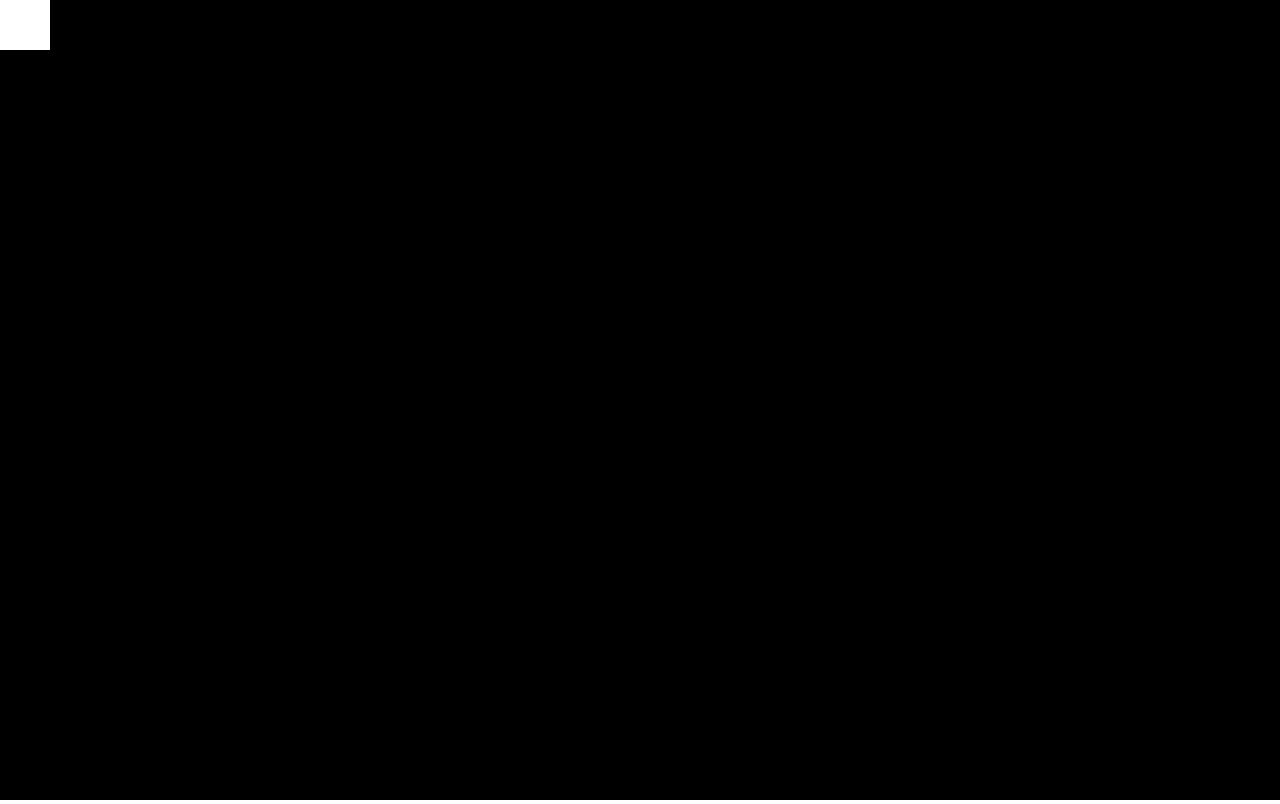
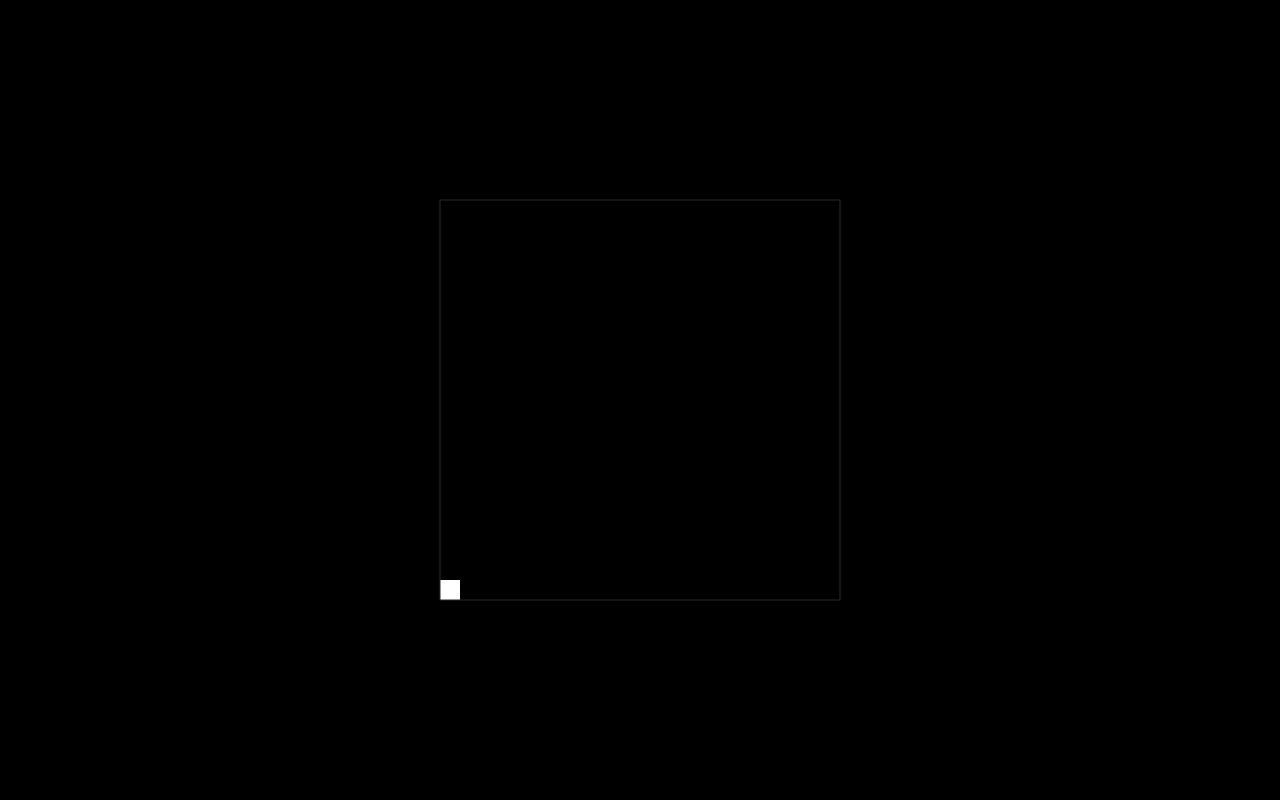
Before and after one commit to yeskapa/multiplayer, a plain HTML site: page index.html in a window 1280 px wide. Drawn offline with Linux system fonts and the light colour scheme.

Commit message:
its done i think

```diff
--- /dev/null
+++ b/graphics.js
@@ -0,0 +1,15 @@
+function drawPlayer(p) {
+    ctx.fillStyle = "#fff"
+    ctx.fillRect(p.x - playerSize / 2 + boundOffset.x, p.y - playerSize / 2 + boundOffset.y, playerSize, playerSize)
+}
+
+function drawBounds() {
+    ctx.strokeStyle = "#2a2a2a"
+    ctx.beginPath()
+    ctx.moveTo(boundOffset.x, boundOffset.y)
+    ctx.lineTo(bounds.width + boundOffset.x, boundOffset.y)
+    ctx.lineTo(bounds.width + boundOffset.x, bounds.height + boundOffset.y)
+    ctx.lineTo(boundOffset.x, bounds.height + boundOffset.y)
+    ctx.closePath()
+    ctx.stroke()
+}
--- a/index.html
+++ b/index.html
@@ -14,6 +14,9 @@
 	   </style>
 	</head>
 	<body>
+		<script src="graphics.js"></script>
+		<script src="player.js"></script>
+		<script src="input.js"></script>
 		<script src="script.js"></script>
 		<canvas id="canvas"></canvas>
 	</body>
--- /dev/null
+++ b/input.js
@@ -0,0 +1,15 @@
+var keysDown = new Map()
+
+addEventListener("keydown", function(e) {
+    keysDown.set(e.key.toLowerCase(), true)
+})
+
+addEventListener("keyup", function(e) {
+    keysDown.set(e.key.toLowerCase(), false)
+})
+
+function handleInput() {
+    if (keysDown.get("a")) player.velocity.x -= playerSpeed
+    if (keysDown.get("d")) player.velocity.x += playerSpeed
+    if ((keysDown.get(" ") || keysDown.get("w")) && player.onGround) player.velocity.y -= playerJumpPower
+}
--- /dev/null
+++ b/player.js
@@ -0,0 +1,66 @@
+class Player {
+    constructor(x, y, vx, vy) {
+        this.serverPosition = {
+            x:x,
+            y:y
+        }
+        this.position = {
+            x:x,
+            y:y
+        }
+        this.velocity = {
+            x:vx,
+            y:vy
+        }
+
+        this.onGround = false
+    }
+
+    update() {
+        handleInput()
+        player.velocity.y += gravity
+
+        player.velocity.x *= playerFriction
+        player.velocity.y *= playerFriction
+
+        player.position.x += player.velocity.x
+        player.position.y += player.velocity.y
+
+        player.onGround = false
+
+        if (player.position.x + playerSize / 2 > bounds.width) {
+            player.position.x = bounds.width - playerSize / 2
+            player.velocity.x = 0
+        }
+        if (player.position.x - playerSize / 2 < 0) {
+            player.position.x = playerSize / 2
+            player.velocity.x = 0
+        }
+        if (player.position.y + playerSize / 2 > bounds.height) {
+            player.position.y = bounds.height - playerSize / 2
+            player.velocity.y = 0
+            player.onGround = true
+        }
+        if (player.position.y - playerSize / 2 < 0) {
+            player.position.y = playerSize / 2
+            player.velocity.y = 0
+        }
+
+        if (socket.readyState == 1) {
+            if (distance(player.serverPosition, player.position) > playerSize / 2) {
+                socket.send(JSON.stringify(player.position))
+                player.serverPosition.x = player.position.x
+                player.serverPosition.y = player.position.y
+            }
+        }
+    }
+
+    draw() {
+        ctx.fillStyle = "#fff"
+        ctx.fillRect(this.position.x - playerSize / 2 + boundOffset.x, this.position.y - playerSize / 2 + boundOffset.y, playerSize, playerSize)
+    }
+}
+
+function distance(a, b) {
+    return Math.sqrt((a.x - b.x) ** 2 + (a.y - b.y) ** 2)
+}
--- a/script.js
+++ b/script.js
@@ -1,29 +1,46 @@
 var can
 var ctx
 
+const online = true
+const playerSize = 20
 const playerSpeed = 1
+const playerFriction = 0.9
+const playerJumpPower = 30
+const gravity = 1
 
-var player = {x:0, y:0}
+const boundOffset = {
+    x:0,
+    y:0
+}
+const bounds = {
+    width:400,
+    height:400
+}
+
+var player = new Player(0, 0, 0, 0)
 var otherPlayers = []
 
-const socket = new WebSocket('wss://arcane-sands-37817-c448646235e1.herokuapp.com/')
-
-socket.onmessage = function(event) {
-    if (event.data == "ping") return
-    otherPlayers = JSON.parse(event.data)
+var socket
+if (online) {
+    socket = new WebSocket('wss://arcane-sands-37817-c448646235e1.herokuapp.com/')
 }
 
-socket.onopen = function(event) {
-    console.log('WebSocket connection opened')
-}
+if (online) {
+    socket.onmessage = function(event) {
+        if (event.data == "ping") return
+        otherPlayers = JSON.parse(event.data)
+    }
 
-socket.onclose = function(event) {
-    console.log('WebSocket connection closed')
+    socket.onopen = function(event) {console.log('WebSocket connection opened')}
+    socket.onclose = function(event) {console.log('WebSocket connection closed')}
 }
 
 window.onload = function() {
     can = document.getElementById("canvas")
     ctx = can.getContext("2d")
+
+    boundOffset.x = innerWidth - bounds.width / 2
+    boundOffset.y = innerHeight - bounds.height / 2
 
     resizeCanvas()
 
@@ -34,47 +51,27 @@ window.onresize = function() {
     resizeCanvas()
 }
 
-var keysDown = new Map()
-
-addEventListener("keydown", function(e) {
-    keysDown.set(e.key.toLowerCase(), true)
-})
-
-addEventListener("keyup", function(e) {
-    keysDown.set(e.key.toLowerCase(), false)
-})
-
-function drawPlayer(p) {
-    ctx.fillStyle = "#fff"
-    ctx.fillRect(p.x, p.y, 50, 50)
-}
-
 function resizeCanvas() {
     can.width = innerWidth
     can.height = innerHeight
-}
 
-function handleInput() {
-    if (keysDown.get("w")) player.y -= playerSpeed
-    if (keysDown.get("a")) player.x -= playerSpeed
-    if (keysDown.get("s")) player.y += playerSpeed
-    if (keysDown.get("d")) player.x += playerSpeed
+    boundOffset.x = innerWidth / 2 - bounds.width / 2
+    boundOffset.y = innerHeight / 2 - bounds.height / 2
 }
 
 function update() {
     ctx.fillStyle = "#000"
     ctx.fillRect(0, 0, innerWidth, innerHeight)
 
-    handleInput()
+    player.update()
+    player.draw()
 
-    drawPlayer(player)
     for (var i = 0; i < otherPlayers.length; i++) {
         drawPlayer(otherPlayers[i])
     }
-
-    window.requestAnimationFrame(update)
+    drawBounds()
 }
 
 setInterval(() => {
-    if (socket.readyState == 1) socket.send(JSON.stringify(player))
-}, 1000);
+    update()
+}, 1000 / 60);
```
